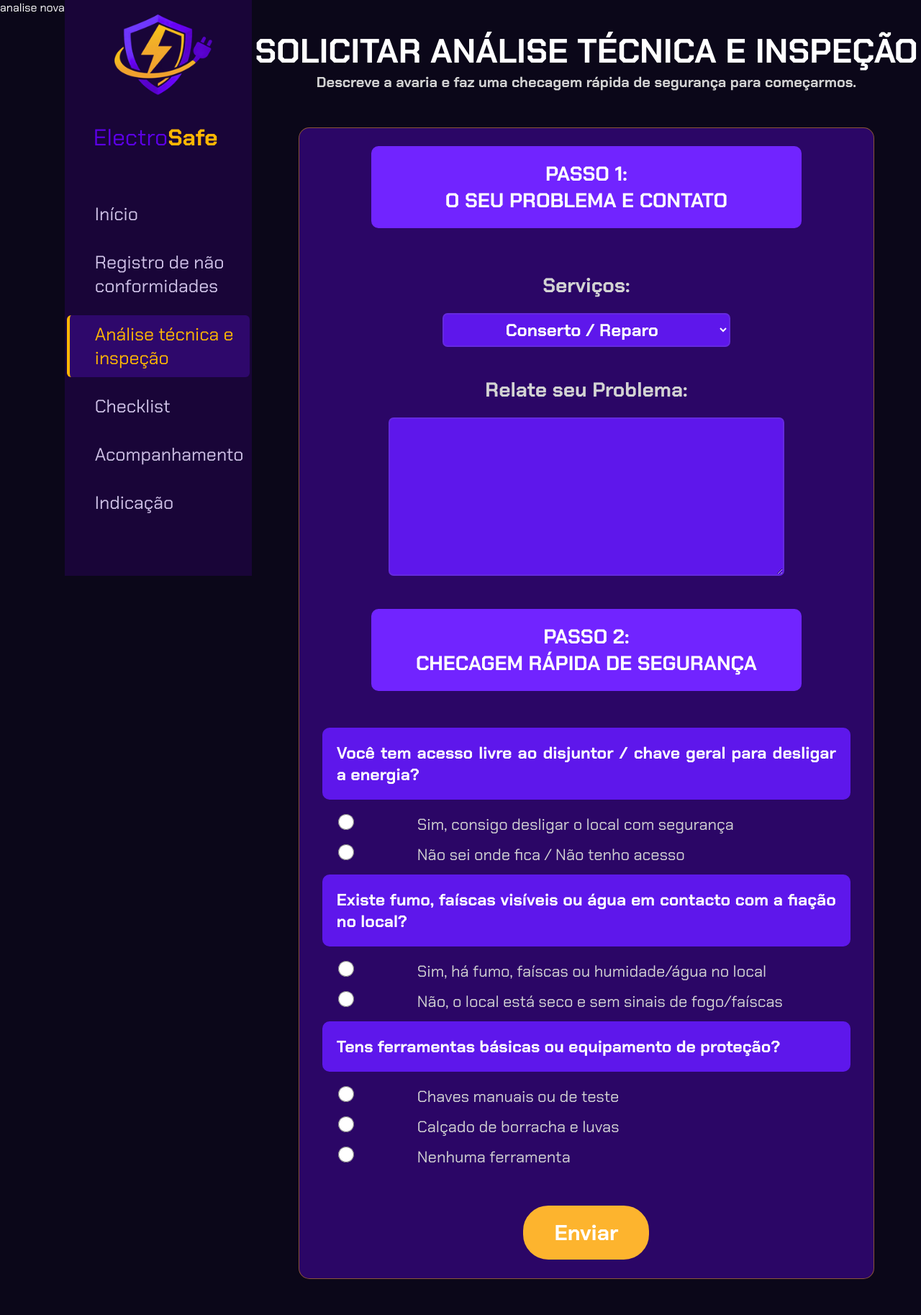
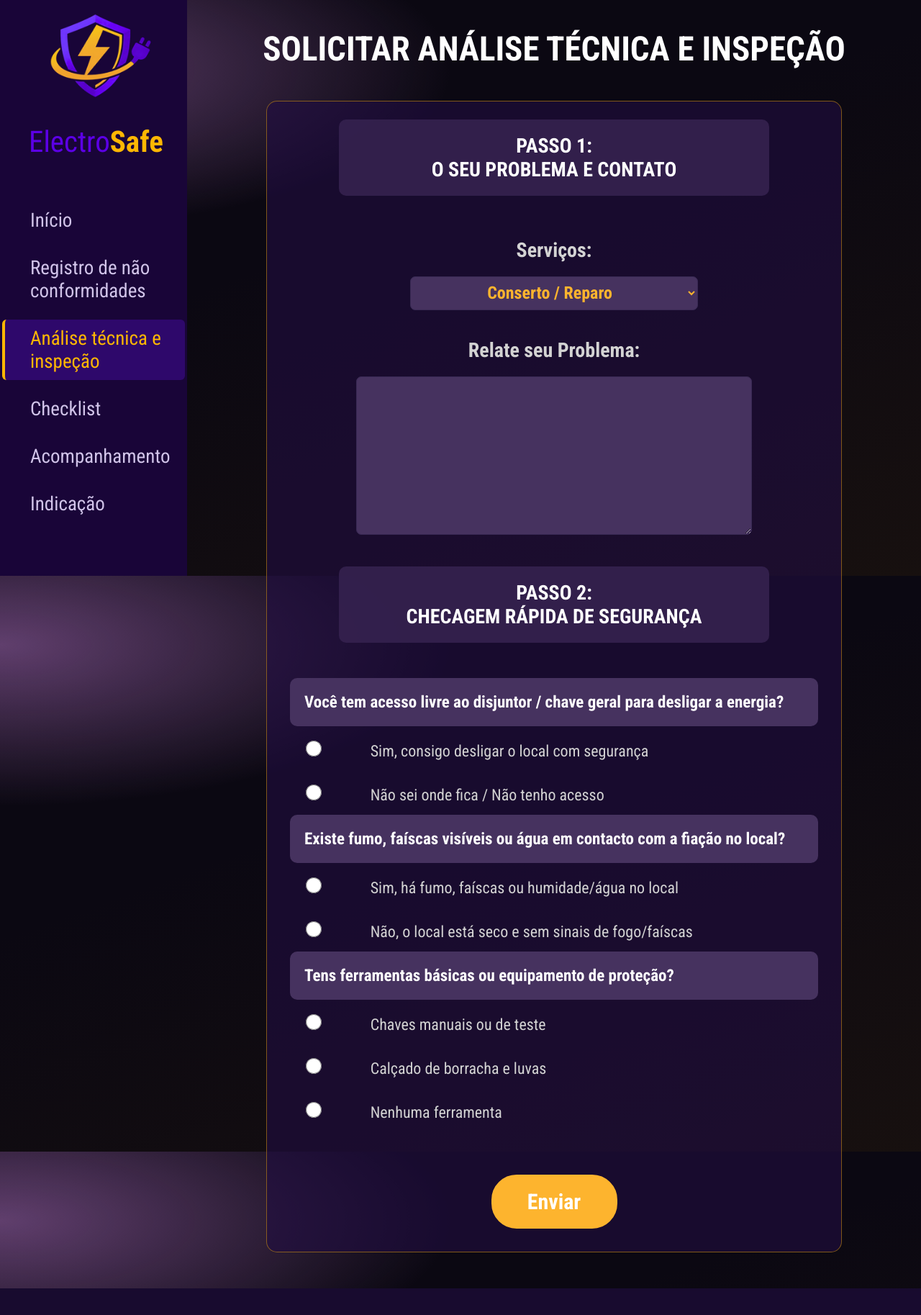
Before and after one commit to ArthurSb7/ElectroSafe, a PHP site: page /analise.php in a window 1280 px wide. Shown: the whole page at 72% size. After the commit the page ends 1790 px from the top, so only its background shows below. Run offline with PHP 8.4, Linux system fonts and the light colour scheme.

Commit message:
feat: Parte de HTML e CSS feita

```diff
--- a/app/Clientes/analise.php
+++ b/app/Clientes/analise.php
@@ -1,5 +1,3 @@
-analise nova
-
 
 <?php
 $mensagem = "";
@@ -46,6 +44,10 @@ if ($_SERVER["REQUEST_METHOD"] == "POST") {
     <link rel="stylesheet" href="stylesClientes/styleAnalise.css">
     <title>Análise e Inspeção | ElectroSafe</title>
     <link href="https://fonts.googleapis.com/css2?family=Chakra+Petch:wght@300;400;500;600;700&display=swap" rel="stylesheet">
+     <link rel="preconnect" href="https://fonts.googleapis.com">
+<link rel="preconnect" href="https://fonts.gstatic.com" crossorigin>
+<link href="https://fonts.googleapis.com/css2?family=Roboto+Condensed:ital,wght@0,100..900;1,100..900&display=swap" rel="stylesheet">
+
 
 </head>
 <body>
@@ -92,7 +94,6 @@ if ($_SERVER["REQUEST_METHOD"] == "POST") {
         <main>
             <header>
                 <h1>SOLICITAR ANÁLISE TÉCNICA E INSPEÇÃO </h1>
-                <h2>Descreve a avaria e faz uma checagem rápida de segurança para começarmos.</h2>
             </header>
 
 
@@ -128,64 +129,78 @@ if ($_SERVER["REQUEST_METHOD"] == "POST") {
                 <br>
                     <!-- PRIMEIRA PERGUNTA DO PASSO 2-->
                 <h3 class="perguntas">Você tem acesso livre ao disjuntor / chave geral para desligar a energia?</h3>
+                <div class="selecao">
                     <input type="radio"
                     id="disjuntor_sim"
                     name="acesso_disjuntor"
                     value="sim"
                     class="escolha" required>
                     <label for="disjuntor_sim" class="resp">Sim, consigo desligar o local com segurança</label>
+                </div>
                 <br>
 
+                <div class="selecao">
                     <input type="radio"
                     id="disjuntor_nao"
                     name="acesso_disjuntor"
                     value="nao"
                     class="escolha" required>
                     <label for="disjuntor_nao" class="resp">Não sei onde fica / Não tenho acesso</label>
+                </div>
 
                     <!-- SEGUNDA PERGUNTA DO PASSO 2-->
 
                 <h3 class="perguntas">Existe fumo, faíscas visíveis ou água em contacto com a fiação no local?</h3>
+                <div class="selecao">
                     <input type="radio"
                     id="fumo_sim"
                     name="fumo_agua"
                     value="sim"
                     class="escolha" required>
                     <label for="fumo_sim" class="resp">Sim, há fumo, faíscas ou humidade/água no local</label>
+                </div>
                 <br>
 
+                <div class="selecao">
                     <input type="radio"
                     id="fumo_nao"
                     name="fumo_agua"
                     value="nao"
                     class="escolha" required>
                     <label for="fumo_nao" class="resp">Não, o local está seco e sem sinais de fogo/faíscas</label>
+                </div>
 
                 <!-- TERCEIRA PERGUNTA DO PASSO 2-->
 
                 <h3 class="perguntas">Tens ferramentas básicas ou equipamento de proteção?</h3>
+                <div class="selecao">
                     <input type="radio"
                     id="ferramenta_chaves"
                     name="ferramentas"
                     value="chaves"
                     class="escolha" required>
                     <label for="ferramenta_chaves" class="resp">Chaves manuais ou de teste</label>
+                </div>
                 <br>
 
+                <div class="selecao">
                     <input type="radio"
                     id="ferramenta_epi"
                     name="ferramentas"
                     value="epi"
                     class="escolha" required>
                     <label for="ferramenta_epi" class="resp">Calçado de borracha e luvas</label>
+                </div>
                 <br>
 
+                <div class="selecao">
                     <input type="radio"
                     id="ferramenta_nenhuma"
                     name="ferramentas"
                     value="nenhuma"
                     class="escolha" required>
                     <label for="ferramenta_nenhuma" class="resp">Nenhuma ferramenta</label>
+                </div>
                 <br>
                 <!-- BOTAO-->
                 <button type="submit" <?php echo $estadoBotao; ?>>Enviar</button>
--- a/app/Clientes/stylesClientes/styleAnalise.css
+++ b/app/Clientes/stylesClientes/styleAnalise.css
@@ -1,26 +1,30 @@
-style analise nova
-
 
 :root{
-    --cor-fundo-site-clientes:#000000;
+    --fundo:        #0b0812;
     --cor-texto-principal-elementos:#ffffff;
 
     --cor-fundo-menu:#1f0060;
     --cor-pag-selecionada-botes:#fdb42e;
     --cor-fundo-form:#5900ff;
+    --linha:        #3a2a55;
 }
 
  * {
     margin: 0;
     padding: 0;
     box-sizing: border-box;
-    font-family: "Chakra Petch";
+     font-family: "Roboto Condensed", sans-serif;
 }
 
 body {
     display: flex;
     justify-content: center;
-    background-color: #0b0719;
+    background-color: var(--fundo);
+    background-image:
+      radial-gradient(ellipse 70% 40% at 0% 12%, rgba(166, 107, 184, 0.55), transparent 70%),
+      linear-gradient(160deg, var(--fundo) 40%, #17100f 100%);
+    background-repeat: no-repeat;
+    background-attachment: fixed;
     color: #ffffff;
     min-height: 100vh;
 }
@@ -37,14 +41,18 @@ body {
 }
 
 .barra-menu {
+    position: fixed;
+    top: 0;
+    left: 0;
     width: 260px;
+    height: 100vh;
     background-color: #190538;
     display: flex;
     flex-direction: column;
     padding: 17px 3px;
-    flex-shrink: 0;
 }
 
+.barra-menu-cabeca,
 .barra-menu-cabeça {
     display: flex;
     align-items: center;
@@ -52,12 +60,23 @@ body {
     padding: 37px;
 }
 
+img {
+    width: 260px;
+    height: auto;
+}
+
 .logo {
     display: flex;
     align-items: center;
-    gap: 17px;
-    font-size: 32px;
+    font-size: 41px;
     color: #ffffff;
+}
+.corElectro {
+    color: #5c00e6;
+}
+
+.corSafe {
+    color: #ffb703;
 }
 
 .nav {
@@ -73,7 +92,7 @@ body {
     margin-bottom: 14px;
     color: #d1c4e9;
     text-decoration: none;
-    font-size: 25px;
+    font-size: 27px;
     padding: 10px;
     border-radius: 6px;
     transition: background 0.2s;
@@ -99,15 +118,6 @@ body {
     align-items: center;
     flex-shrink: 0;
 }
-.corElectro {
-    color: #5c00e6;
-}
-
-.corSafe {
-    color: #ffb703;
-}
-
-
 
 /* ===========NAVEGAÇÃO===========*/
 
@@ -121,17 +131,14 @@ header{
 header > h1{
     color: var(--cor-texto-principal-elementos);
     font-size: 47px;
-}
-header > h2{
-    color: lightgray;
-    font-size: 20px;
-    margin-bottom: 50px;
+    margin-bottom: 45px;
 }
 /* ===========CABEÇALHO===========*/
 
 
 /* ===========CONTEUDO PRINCIPAL===========*/
 main{
+    margin-left: 260px;
     flex: 1;
     display: flex;
     flex-direction: column;
@@ -149,7 +156,7 @@ main{
 }
 form{
     border: 1px solid rgba(255, 183, 3, .45);
-    background: #2b0666;
+    background: rgba(33, 13, 65, 0.62);
     height: 1600px;
     width: 800px;
     border-radius: 15px;
@@ -163,7 +170,7 @@ form > h2{
     text-align: center;
     padding: 20px;
     font-weight: bolder;
-    background-color: #7124ff;
+    background: rgba(55, 35, 80, 0.85);
     border-radius: 10px;
     width: 75%;
     align-self: center;
@@ -184,18 +191,21 @@ form > label{
     padding: 20px;
 }
 form > input {
-    border: 2px solid #6529df;
-    background-color: #5e17eb;
-    border-radius: 7pxX;
+    background: rgba(55, 35, 80, 1.85);
+    border-radius: 7px;
     height: 40px;
     width: 400px;
     font-size: 20px;
     color: white;
     font-weight: bolder;
+
+}
+form input:focus{
+    border-color: var(--cor-pag-selecionada-botes);
 }
 form > select{
-    border: 2px solid #6529df;
-    background-color: #5e17eb;
+        border: 1px solid var(--linha);
+    background: rgba(70, 50, 95, 1.85);
     border-radius: 7px;
     font-size: 24px;
     color: var(--cor-pag-selecionada-botes);
@@ -215,12 +225,13 @@ form > select{
         }
 }
 form > textarea{
-    border: 2px solid #6529df;
-    background-color: #5e17eb;
+        border: 1px solid var(--linha);
+    background: rgba(70, 50, 95, 1.85);
     border-radius: 7px;
     font-size: 20px;
     color: white;
     font-weight: 500;
+    padding: 10px;
     width: 550px;
     height: 220px;
     transition: transform 0.3s ease,
@@ -234,7 +245,11 @@ form > textarea{
 
         }
 }
-
+form textarea:focus,
+form select:focus {
+    outline: none;
+    border: 2px solid rgba(255, 183, 3, .45);
+}
 form > select,
 form > textarea{
     margin-right: auto;
@@ -246,6 +261,11 @@ form > textarea{
     height: 22px;
     width: 110px;
 }
+.escolha:checked + .resp {
+    color: var(--cor-pag-selecionada-botes);
+    font-weight: normal;
+}
+
 .perguntas{
     font-size: 23px;
     margin-top: 10px;
@@ -253,7 +273,7 @@ form > textarea{
     margin-left: auto;
     margin-bottom: 10px;
     text-align: justify;
-    background-color: #5e17eb;
+    background: rgba(70, 50, 95, 1.85);
     padding: 20px;
     border-radius: 10px;
     width: 92%;
@@ -265,6 +285,19 @@ form > textarea{
     text-align: center;
     font-size: 22px;
     align-items: center;
+
+}
+.selecao{
+    transition: transform 0.3s ease,
+    border-color 0.3s ease,
+    box-shadow 0.3s ease;
+
+    &:hover {
+            transform: translateY(-3.2px);
+            border-color: var rgba(0, 0, 0, 0.15);
+            box-shadow: 0 10px 30px var rgba(0, 0, 0, 0.555);
+
+        }
 }
 button{
     display: block;
```
Lines whose indentation alone changed are shown as unchanged.
